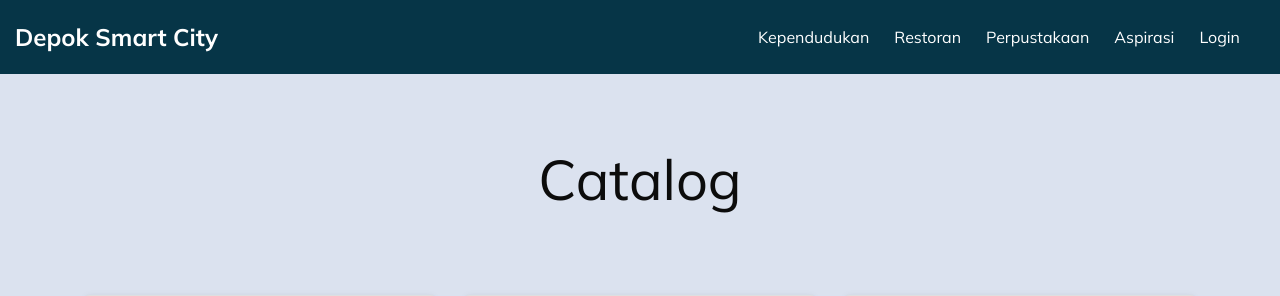
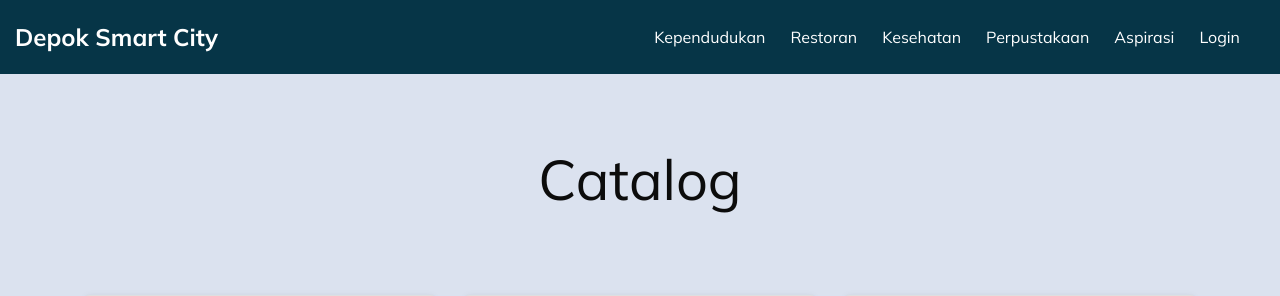
Before and after one commit to depoksmartcity/depoksmartcity, a Django app: page /restaurants/ in a window 1280 px wide. Shown: the top 296 px of the page. Run offline with Django 4.2, Linux system fonts and the light colour scheme; data comes from the database, SQL or seed files in the repository; some libraries are stand-ins or nearby versions.

Commit message:
changes in navbar

```diff
--- a/restaurants/templates/restaurant.html
+++ b/restaurants/templates/restaurant.html
@@ -123,6 +123,10 @@
 
             <li class="nav-item active">
               <a class="nav-link pl-lg-0" href="{% url 'restaurants:restaurants' %}"> Restoran </a>
+            </li>
+
+            <li class="nav-item active">
+                <a class="nav-link pl-lg-0" href="{% url 'kesehatan:show_main' %}"> Kesehatan </a>
             </li>
 
             <li class="nav-item active">
```
